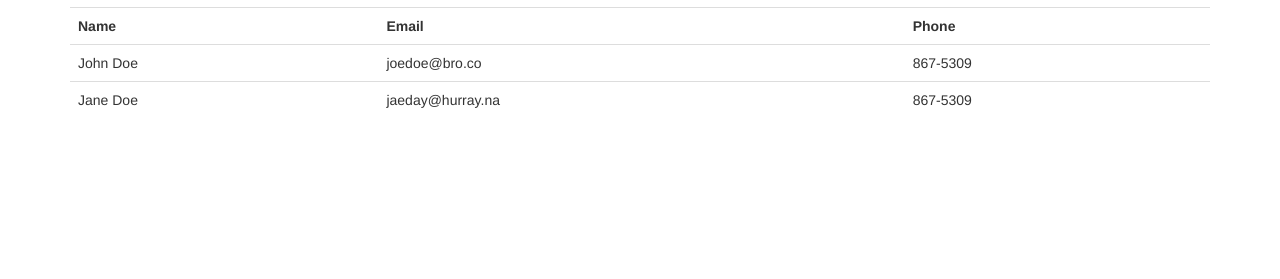
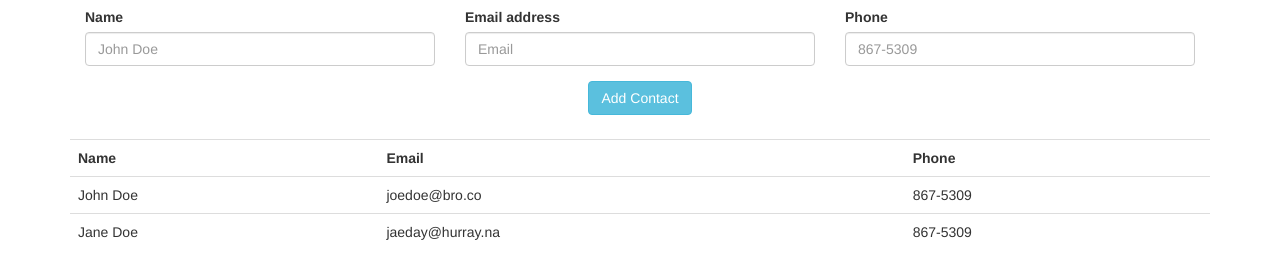
Before and after one commit to Gkjsdll/Angular-CRUD-with-ngStorage, a plain HTML site: page index.html in a window 1280 px wide. Shown: the part 63-342 px from the top of the page. Drawn offline with nearby package versions, Linux system fonts and the light colour scheme; some packages are replaced by stand-ins of ours; a script that the page names is missing.

Commit message:
new contacts can be added

```diff
--- a/index.html
+++ b/index.html
@@ -9,12 +9,31 @@
 <body>
   <div class="container" ng-app="angleCRUD" ng-controller="angleCRUDctrl">
     <h1>Angular CRUD</h1>
-    <table class="table">
+
+    <form id="addContact">
+      <div class="form-group col-xs-4">
+        <label for="Name">Name</label>
+        <input type="text" class="form-control" ng-model="newContact.name"placeholder="John Doe">
+      </div>
+      <div class="form-group col-xs-4">
+        <label for="email">Email address</label>
+        <input type="email" class="form-control" ng-model="newContact.email"placeholder="Email">
+      </div>
+      <div class="form-group col-xs-4">
+        <label for="Phone">Phone</label>
+        <input type="text" class="form-control" ng-model="newContact.phone"placeholder="867-5309">
+      </div>
+      <div class="btnContainer">
+        <button class="btn btn-default btn-info" ng-click="addContact()">Add Contact</button>
+      </div>
+    </form>
+
+    <table class="table" id="contactList">
       <tbody>
         <tr>
           <th ng-repeat="(key, value) in contacts[0] track by $index">{{key.substr(0,1).toUpperCase() + key.substr(1)}}</th>
         </tr>
-        <tr ng-repeat="(key, contact) in contacts">
+        <tr ng-repeat="(key, contact) in contacts track by $index">
           <td ng-repeat="(field, value) in contact">{{value}}</td>
         </tr>
       </tbody>
--- a/main.js
+++ b/main.js
@@ -17,4 +17,9 @@ app.controller("angleCRUDctrl", function($scope) {
     email: "jaeday@hurray.na",
     phone: "867-5309"
   });
+
+  $scope.addContact = function() {
+    $scope.contacts.push($scope.newContact)
+    $scope.newContact = null;
+  }
 });
--- a/style.css
+++ b/style.css
@@ -0,0 +1,12 @@
+body {
+  min-width: 420px;
+}
+
+#contactList {
+  margin-top: 24px;
+}
+
+.btnContainer {
+  width: 100%;
+  text-align: center;
+}
```
